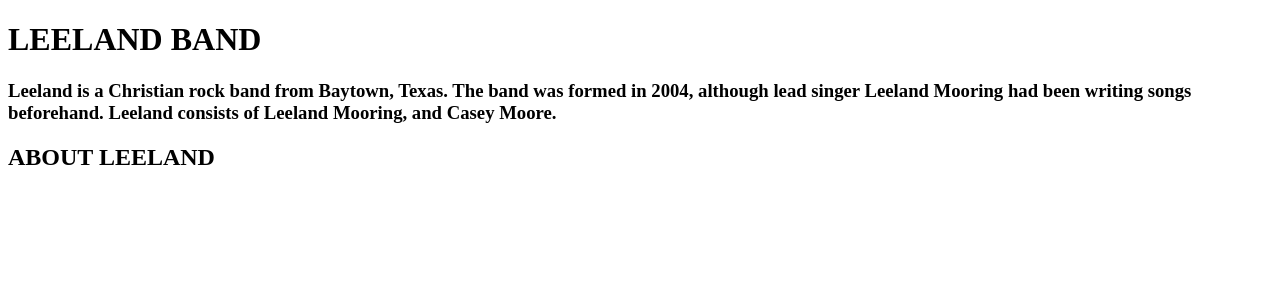
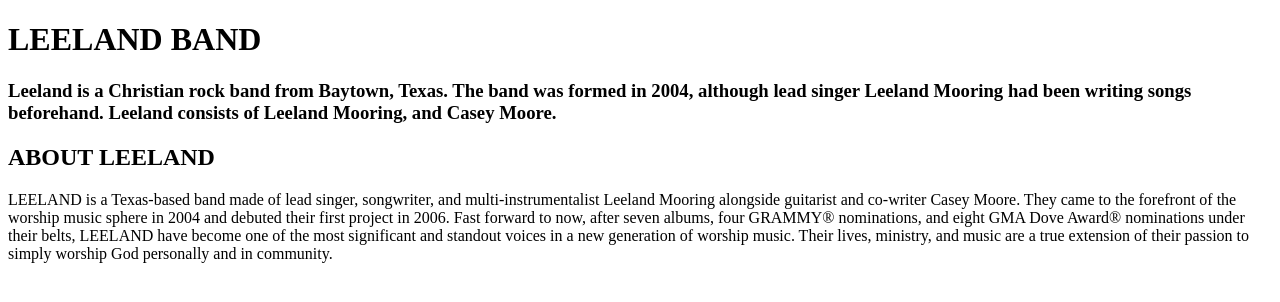
Before and after one commit to Fabian-dekavira/favourite-band, a plain HTML site: page index.html in a window 1280 px wide. Drawn offline with Linux system fonts and the light colour scheme.

Commit message:
added a p tag

```diff
--- a/index.html
+++ b/index.html
@@ -12,6 +12,12 @@
         </h3>
 
         <h2>ABOUT LEELAND</h2>
+        <p>LEELAND is a Texas-based band made of lead singer, songwriter, and multi-instrumentalist Leeland Mooring
+            alongside guitarist and co-writer Casey Moore. They came to the forefront of the worship music sphere
+            in 2004 and debuted their first project in 2006. Fast forward to now, after seven albums,
+             four GRAMMY® nominations, and eight GMA Dove Award® nominations under their belts,
+              LEELAND have become one of the most significant and standout voices in a new generation of worship music.
+             Their lives, ministry, and music are a true extension of their passion to simply worship God personally and in community.</p>
 
     </body>
 </html>
```
